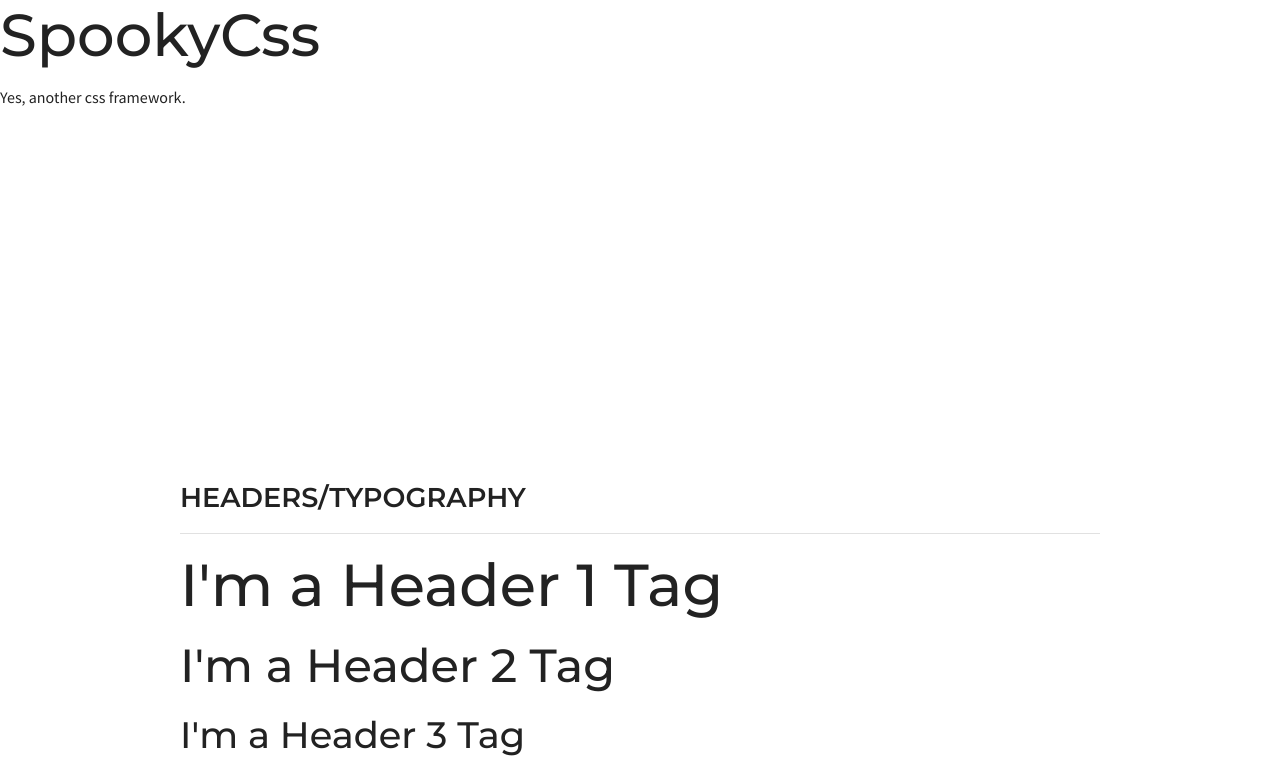
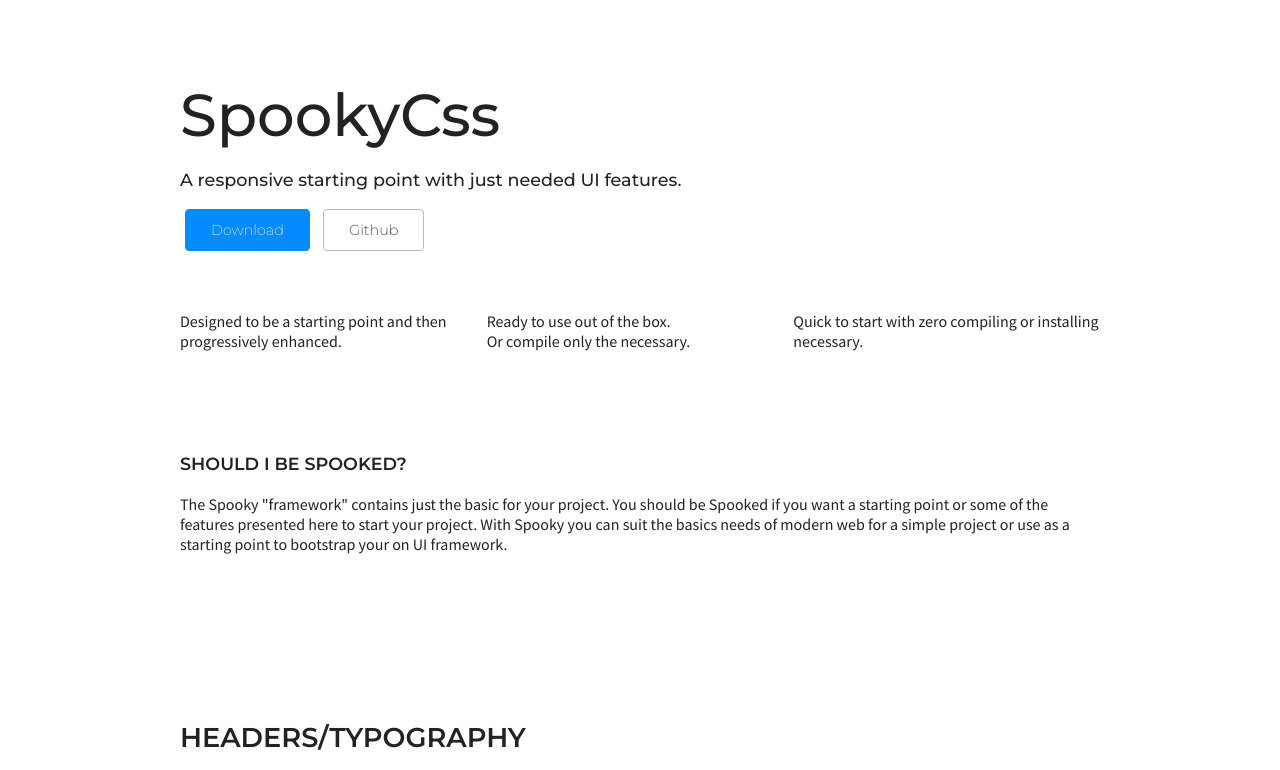
Before and after one commit to Agezao/SpookyCss, a website: page index.html in a window 1280 px wide. Shown: the top 770 px of the page. Drawn offline with nearby package versions, Linux system fonts and the light colour scheme.

Commit message:
Better landing above the fold

```diff
--- a/css/site.css
+++ b/css/site.css
@@ -1,5 +1,9 @@
 #fold {
-  min-height: 60vh;
+  min-height: 90vh;
+}
+
+#fold .container {
+  padding-top: 10vh;
 }
 
 #grid > div .row {
--- a/index.html
+++ b/index.html
@@ -14,9 +14,33 @@
 </head>
 <body>
   <section id="fold">
-    <div class="col-12">
-      <h1>SpookyCss</h1>
-      <p>Yes, another css framework.</p>
+    <div class="container">
+      <div class="col-12">
+        <h1>SpookyCss</h1>
+        <h5>A responsive starting point with just needed UI features.</h5>
+      </div>
+
+      <div class="col-12 pd-20 pd-cl-h pd-cl-t">
+        <a class="button button-primary ma-5 ma-cl-v" href="https://github.com/Agezao/SpookyCss/archive/master.zip">Download</a>
+        <a class="button ma-5 ma-cl-v" href="https://github.com/agezao/SpookyCss">Github</a>
+      </div>
+
+      <div class="col-12 pd-40 pd-cl-h">
+        <div class="col-4">
+          Designed to be a starting point and then progressively enhanced.
+        </div>
+        <div class="col-4">
+          Ready to use out of the box. <br> Or compile only the necessary.
+        </div>
+        <div class="col-4">
+          Quick to start with zero compiling or installing necessary.
+        </div>
+      </div>
+
+      <div class="col-12 ma-60 ma-cl-h ma-cl-b">
+        <h5 class="bold-header">Should I be Spooked?</h5>
+        <p>The Spooky "framework" contains just the basic for your project. You should be Spooked if you want a starting point or some of the features presented here to start your project. With Spooky you can suit the basics needs of modern web for a simple project or use as a starting point to bootstrap your on UI framework.</p>
+      </div>
     </div>
   </section>
   <div class="container">
```
